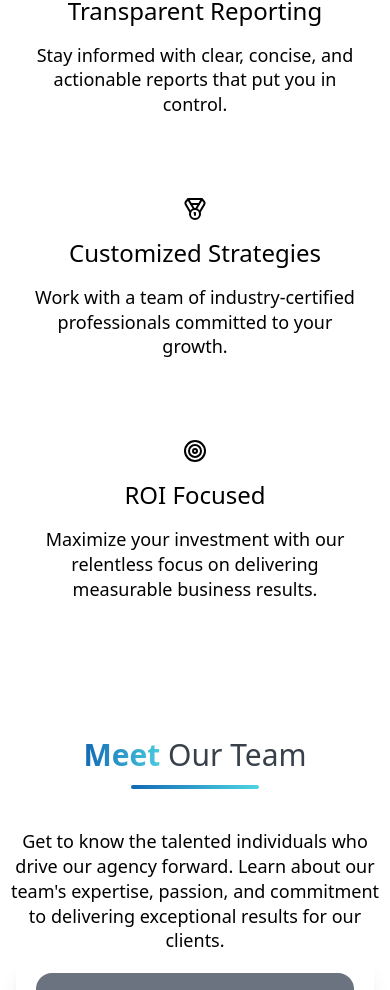
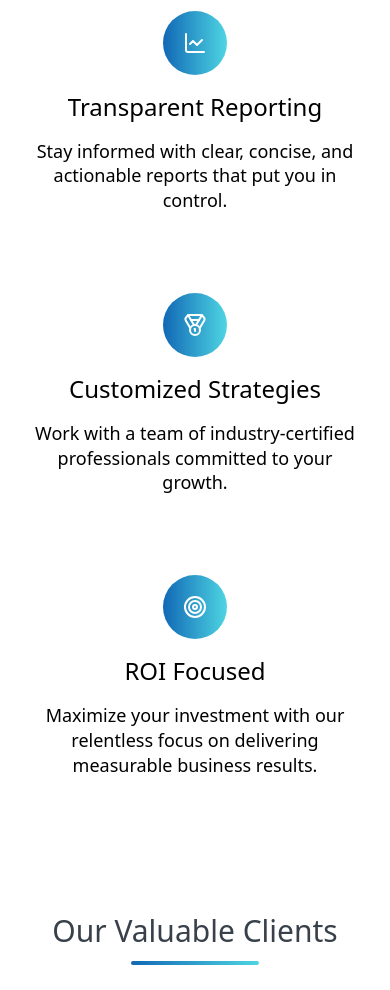
Before and after one commit to vernoxy2/Vernoxy, a React (Vite) app: page / in a window 390 px wide. Shown: the part 3596-4586 px from the top of the page. Built offline with nearby package versions, Linux system fonts and the light colour scheme.

Commit message:
Add project files

```diff
--- a/src/components/Home/Team.jsx
+++ b/src/components/Home/Team.jsx
@@ -1,20 +1,20 @@
-import React from 'react'
-import PrimaryHeading from '../PrimaryCompo/PrimaryHeading'
-import { SlidersHorizontal } from 'lucide-react';
+import React from "react";
+import PrimaryHeading from "../PrimaryCompo/PrimaryHeading";
+import { SlidersHorizontal } from "lucide-react";
 
 const services = [
   {
-    img: <SlidersHorizontal className="text-4xl"/>,
+    img: <SlidersHorizontal className="text-4xl" />,
     title: "John Doe",
     desc: "John is our SEO specialist with a keen eye for optimizing websites and driving organic traffic. With years of experience, he ensures our clients rank high on search engines.",
   },
- {
-    img: <SlidersHorizontal className="text-4xl"/>,
+  {
+    img: <SlidersHorizontal className="text-4xl" />,
     title: "John Doe",
     desc: "John is our SEO specialist with a keen eye for optimizing websites and driving organic traffic. With years of experience, he ensures our clients rank high on search engines.",
   },
-   {
-    img: <SlidersHorizontal className="text-4xl"/>,
+  {
+    img: <SlidersHorizontal className="text-4xl" />,
     title: "John Doe",
     desc: "John is our SEO specialist with a keen eye for optimizing websites and driving organic traffic. With years of experience, he ensures our clients rank high on search engines.",
   },
@@ -22,16 +22,23 @@ const services = [
 
 const Team = () => {
   return (
-    <section className='py-10'>
-        <PrimaryHeading><span className='font-bold bg-gradient-to-r from-[#1168B5] to-[#4ED5E2] bg-clip-text text-transparent'>Meet </span>Our Team</PrimaryHeading>
-        <p className='text-lg leading-snug text-center'>Get to know the talented individuals who drive our agency forward. Learn about our team's expertise, passion, and commitment to delivering exceptional results for our clients.</p>
-        <div className="container grid grid-cols-1 sm:grid-cols-2 lg:grid-cols-3 gap-10">
+    <section className="py-10 md:py-20 space-y-4 md:space-y-8 bg-black">
+      <PrimaryHeading className="text-white">
+        <span className="font-bold bg-gradient-to-r from-[#1168B5] to-[#4ED5E2] bg-clip-text text-transparent">
+          Meet{" "}
+        </span>
+        Our Team
+      </PrimaryHeading>
+      <p className="lg:w-1/2 mx-auto md:text-2xl leading-snug tracking-tight text-white text-center 2xl:px-5">
+        Get to know the talented individuals who drive our agency forward. Learn about our team's expertise, passion, and commitment to delivering exceptional results for our clients.
+      </p>{" "}
+      <div className="container grid grid-cols-1 sm:grid-cols-2 lg:grid-cols-3 gap-10">
         {services.map((service, index) => (
           <div
             key={index}
-            className="flex flex-col gap-4 bg-white justify-center items-start p-5 hover:shadow-lg transition shadow-xl rounded-2xl"
+            className="flex flex-col gap-4 text-white bg-black justify-center items-start p-5 hover:shadow-lg transition shadow-xl rounded-2xl border border-gray-700"
           >
-            <div className='h-[300px] w-full bg-gray-500 rounded-2xl'></div>
+            <div className="h-[300px] w-full bg-gray-500 rounded-2xl"></div>
             <h3 className="text-2xl font-medium">{service.title}</h3>
 
             <p className="text-lg leading-snug">{service.desc}</p>
@@ -39,7 +46,7 @@ const Team = () => {
         ))}
       </div>
     </section>
-  )
-}
+  );
+};
 
-export default Team
+export default Team;
--- a/src/components/Home/WhyChoose.jsx
+++ b/src/components/Home/WhyChoose.jsx
@@ -27,7 +27,7 @@ const services = [
 
 const WhyChoose = () => {
   return (
-    <section className="py-10">
+    <section className="py-10 md:py-20 space-y-4 md:space-y-8">
       <PrimaryHeading>
         <span className="font-bold bg-gradient-to-r from-[#1168B5] to-[#4ED5E2] bg-clip-text text-transparent">
           Why Choose
@@ -40,7 +40,7 @@ const WhyChoose = () => {
             key={index}
             className="flex flex-col gap-4 bg-white justify-center items-center text-center p-4 hover:shadow-lg transition"
           >
-            {service.img}
+            <div className="bg-primary-gradient p-5 rounded-full text-white">{service.img}</div>
             <h3 className="text-2xl font-medium">{service.title}</h3>
 
             <p className="text-lg leading-snug">{service.desc}</p>
--- a/src/components/PrimaryCompo/PrimaryHeading.jsx
+++ b/src/components/PrimaryCompo/PrimaryHeading.jsx
@@ -2,7 +2,7 @@ import React from "react";
 
 const PrimaryHeading = ({ children, className = '' }) => {
   return (
-    <div className="py-10 md:py-16 xl:pb-24">
+    <div className="py-10 ">
       <div className="container mx-auto">
         <h1 className={`text-center font-medium text-3xl md:text-6xl text-secondary ${className}`}>
           {children}
--- a/src/pages/Home.jsx
+++ b/src/pages/Home.jsx
@@ -19,7 +19,7 @@ const Home = () => {
         <Services/>
         <ProjectOverview/>
         <WhyChoose/>
-        <Team/>
+        {/* <Team/> */}
         <Clients/>
         <FAQ/>
         <GetaQuote/>
```
